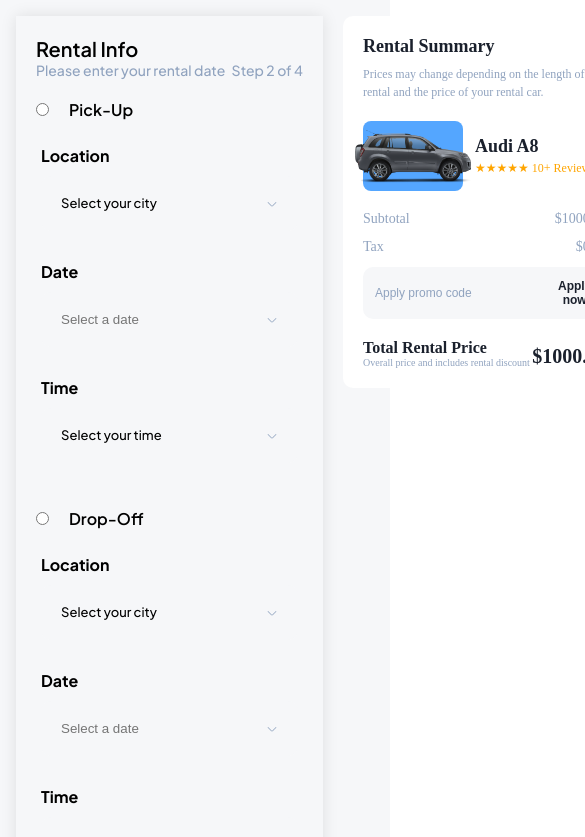
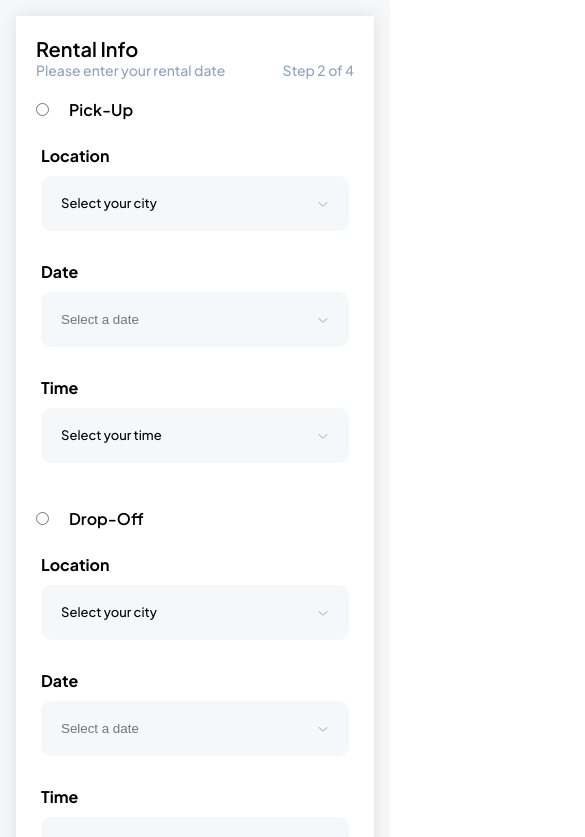
Before and after one commit to ozcsert/Morent, a Next.js app: page /payment in a window 390 px wide. Shown: the top 837 px of the page, 585 px wide, since content can reach past the window. Built offline with nearby package versions, Linux system fonts and the light colour scheme.

Commit message:
[SE-26] - responsive düzenlendi font family eklendi

```diff
--- a/src/app/(main)/payment/styles.scss
+++ b/src/app/(main)/payment/styles.scss
@@ -3,6 +3,15 @@
   display: flex;
   background-color: #f6f7f9;
   padding: 16px;
+  @media screen and (max-width: 660px) {
+    flex-direction: column;
+  }
+  .billing-payment {
+    display: flex;
+    flex-direction: column;
+    gap: 30px;
+    background-color: #ffff;
+  }
 
   .rental-summary-container {
     max-width: 492px;
--- a/src/components/RentalInfo/styles.scss
+++ b/src/components/RentalInfo/styles.scss
@@ -1,6 +1,7 @@
 @import "../../app/styles/styles";
 .rntlInfo-container {
   max-width: 852px;
+  width: 100%;
   margin: 0 auto;
   padding: 20px;
   box-shadow: 0 0 15px rgba(0, 0, 0, 0.1);
--- a/src/components/RentalSummary/index.tsx
+++ b/src/components/RentalSummary/index.tsx
@@ -78,7 +78,7 @@ const RentalSummary: React.FC<RentalSummaryProps> = ({
         <button onClick={applyPromoCode}>Apply now</button>
       </div>
       <div className="total-price">
-        <div>
+        <div className="total-price-info">
           <span>Total Rental Price</span>
           <span className="info">
             Overall price and includes rental discount
--- a/src/components/RentalSummary/styles.scss
+++ b/src/components/RentalSummary/styles.scss
@@ -1,3 +1,4 @@
+@import "../../app/styles/variables.scss";
 .rental-summary {
   background-color: #fff;
   border-radius: 10px;
@@ -5,6 +6,7 @@
   max-width: 100%;
   width: 100%;
   margin: 0 auto;
+  font-family: $fnt-jakarta;
 
   @media (min-width: 768px) {
     max-width: 400px;
@@ -43,7 +45,7 @@
     }
 
     .car-image {
-      width: 100px;
+      width: 130px;
       height: 70px;
       background-color: #54a6ff;
       border-radius: 8px;
@@ -53,7 +55,7 @@
       margin-right: 12px;
 
       @media (min-width: 768px) {
-        width: 116px;
+        width: 122px;
         height: 80px;
         margin-right: 16px;
       }
@@ -152,6 +154,7 @@
     div {
       display: flex;
       flex-direction: column;
+      gap: 4px;
 
       span:first-child {
         font-weight: 700;
```
